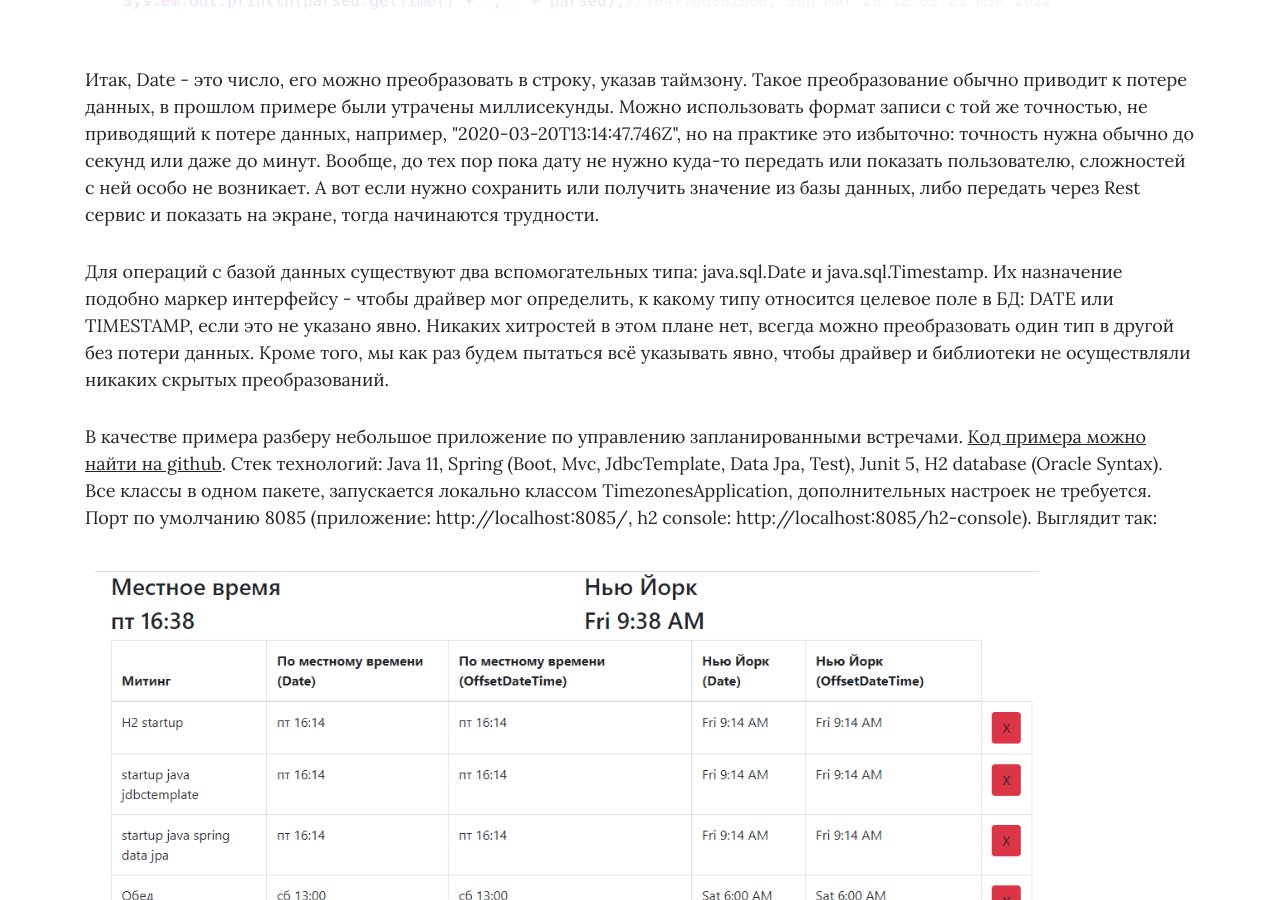
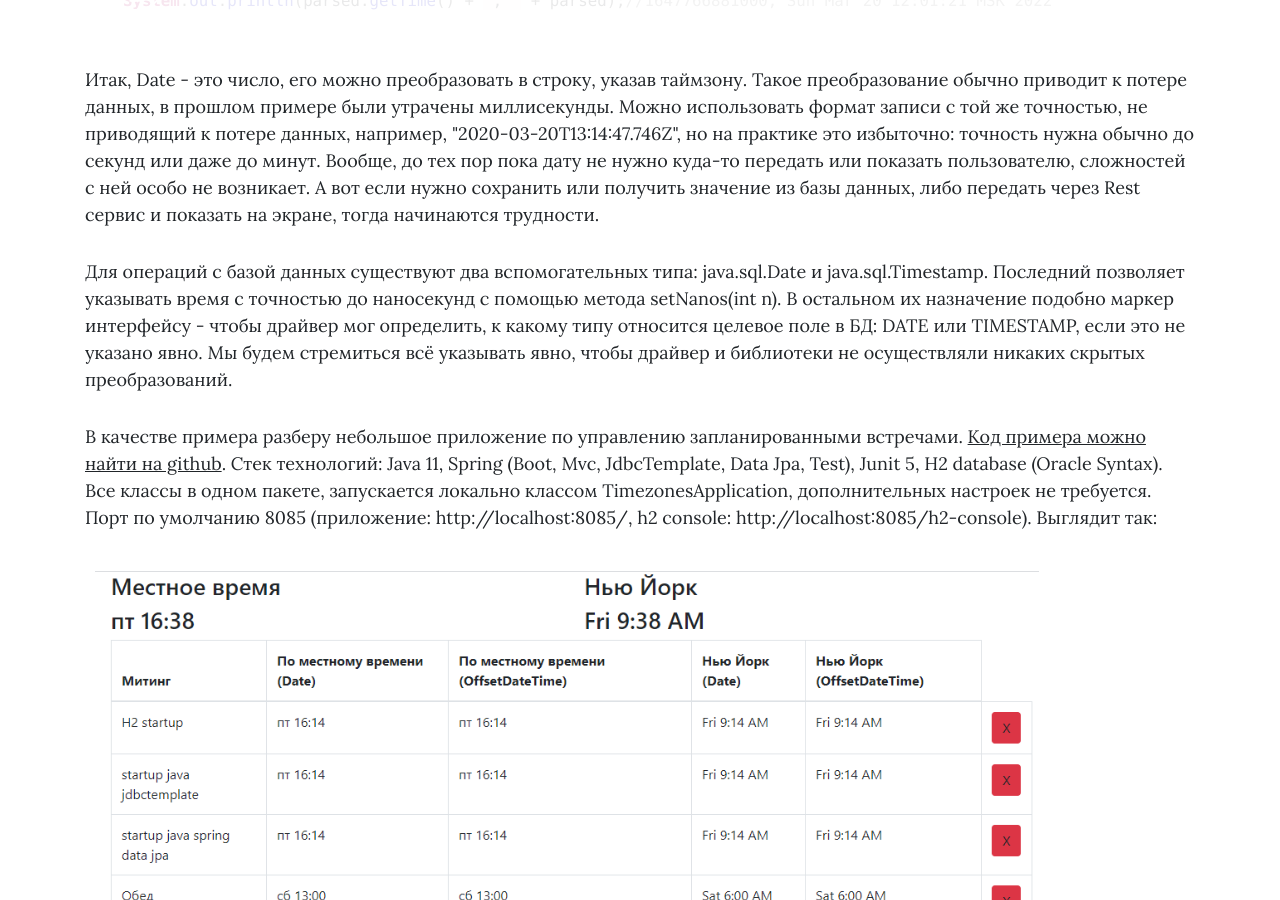
Before and after one commit to hipravin/hipravin.github.io, a Jekyll site: the page built from _posts/2020-03-16-timezone-hell.html, in a window 1280 px wide and 900 px high, scrolled down 2184 px. Built offline with Jekyll 4.4.1, drawn with Linux system fonts in a browser that asks for light colours.

Commit message:
timezone hell - small correction regarding java.sql.Timestamp

```diff
--- a/_posts/2020-03-16-timezone-hell.html
+++ b/_posts/2020-03-16-timezone-hell.html
@@ -120,9 +120,9 @@ metadescription: Время и часовые пояса в Java - TimeZone hell
 </p>
 
 <p>Для операций с базой данных существуют два вспомогательных типа: java.sql.Date и java.sql.Timestamp.
-   Их назначение подобно маркер интерфейсу - чтобы драйвер мог определить, к какому типу относится целевое поле в БД: DATE или TIMESTAMP,
-    если это не указано явно. Никаких хитростей в этом плане нет, всегда можно преобразовать один тип в другой без потери данных.
-    Кроме того, мы как раз будем пытаться всё указывать явно, чтобы драйвер и библиотеки не осуществляли никаких скрытых преобразований.
+    Последний позволяет указывать время с точностью до наносекунд с помощью метода setNanos(int n).
+    В остальном их назначение подобно маркер интерфейсу - чтобы драйвер мог определить, к какому типу относится целевое поле в БД: DATE или TIMESTAMP,
+    если это не указано явно. Мы будем стремиться всё указывать явно, чтобы драйвер и библиотеки не осуществляли никаких скрытых преобразований.
 </p>
 
 <p>
--- a/sitemap.xml
+++ b/sitemap.xml
@@ -10,7 +10,7 @@
     </url>
     <url>
         <loc>https://hipravin.github.io/timezone-hell/</loc>
-        <lastmod>2020-04-30T09:36:43+03:00</lastmod>
+        <lastmod>2023-02-21T19:14:43+03:00</lastmod>
     </url>
     <url>
         <loc>https://hipravin.github.io/ooml/</loc>
```
